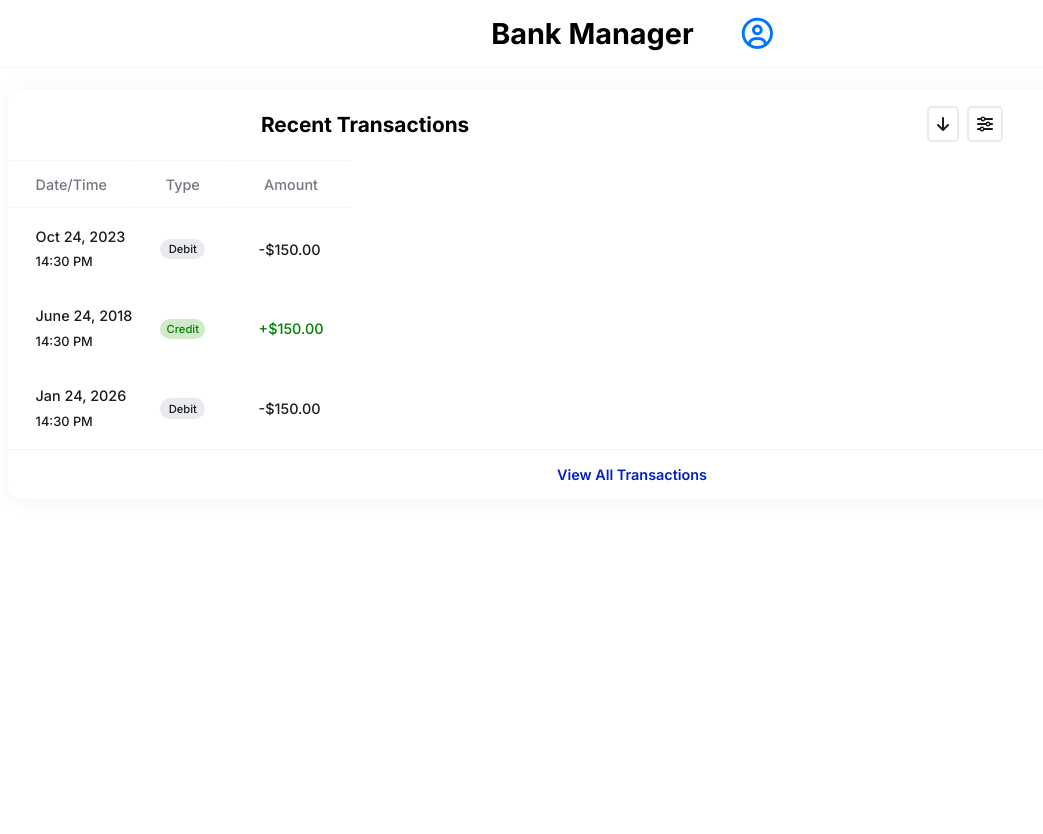
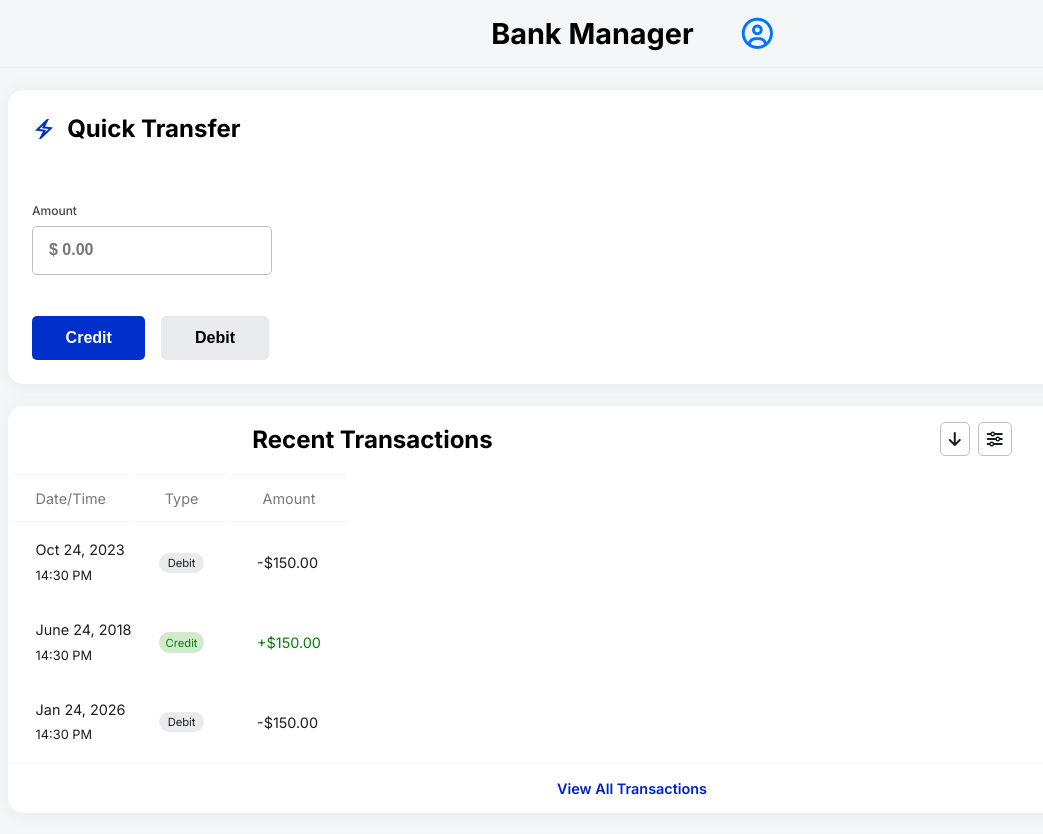
Before and after one commit to hadiashah01/bank-account-manager, a React (Vite) app: page / in a window 1280 px wide. Shown: the whole page, without its empty margins (8-1051 px from the left). Before the commit the page ends 800 px from the top, so only its background shows below. Built offline with nearby package versions, Linux system fonts and the light colour scheme.

Commit message:
add QuickTransferCard component with styling and integrate into main.jsx style: update TransactionTable styles style: refine global styles in index.css

```diff
--- /dev/null
+++ b/src/components/QuickTransferCard/QuickTransferCard.css
@@ -0,0 +1,58 @@
+.quick-transfer-card {
+  background-color: rgb(255, 255, 255);
+  margin-inline: 1rem;
+  margin-block: 1.4rem;
+  border-radius: 15px;
+  box-shadow:
+    0px 0px 25px 0px rgba(0, 0, 0, 0.04),
+    0px 4px 12px 0px rgba(0, 0, 0, 0.02);
+  padding: 1.5rem;
+}
+.transfer-card-top {
+  display: flex;
+  align-items: center;
+  gap: 0.7rem;
+  margin-bottom: 1rem;
+}
+h2 {
+  font-size: 1.5rem;
+}
+label {
+  margin-block: 1.8rem;
+  font-weight: 500;
+  color: #414755;
+  font-size: 0.75rem;
+}
+select,
+input {
+  width: 15rem;
+  padding-block: 0.9rem;
+  border-radius: 5px;
+  margin-block: 0.4rem 1rem;
+  border: 1px solid #c0bebe;
+  padding-inline: 1rem;
+  font-weight: 600;
+  font-size: 0.9rem;
+  color: rgb(46, 46, 46);
+}
+select,
+.transfer-label {
+  display: none;
+}
+input {
+  font-size: 1rem;
+}
+button {
+  margin-top: 1.6rem;
+  padding: 0.8rem 2.1rem;
+  border-radius: 5px;
+  font-size: 1rem;
+  font-weight: 700;
+  border: none;
+  background-color: #e9eaee;
+}
+.credit-button {
+  background-color: rgb(0, 47, 203);
+  margin-right: 1rem;
+  color: white;
+}
--- /dev/null
+++ b/src/components/QuickTransferCard/QuickTransferCard.jsx
@@ -0,0 +1,68 @@
+import "./QuickTransferCard.css";
+export default function QuickTransferCard() {
+  return (
+    <div className="quick-transfer-card">
+      <div className="transfer-card-top">
+        <svg
+          xmlns="http://www.w3.org/2000/svg"
+          height="24px"
+          viewBox="0 -960 960 960"
+          width="24px"
+          fill="#002fcb"
+        >
+          <path d="m280-80 160-300-320-40 480-460h80L520-580l320 40L360-80h-80Zm222-247 161-154-269-34 63-117-160 154 268 33-63 118Zm-22-153Z" />
+        </svg>
+        <h2>Quick Transfer</h2>
+      </div>
+      <label className="transfer-label" htmlFor="Transfer To">
+        Transfer To
+      </label>
+      <br />
+      <select id="transferTo">
+        <option value="1234">
+          <svg
+            xmlns="http://www.w3.org/2000/svg"
+            height="24px"
+            viewBox="0 -960 960 960"
+            width="24px"
+            fill="#005BCB"
+          >
+            <path d="M200-280v-280h80v280h-80Zm240 0v-280h80v280h-80ZM80-120v-80h800v80H80Zm600-160v-280h80v280h-80ZM80-640v-80l400-200 400 200v80H80Zm178-80h444-444Zm0 0h444L480-830 258-720Z" />
+          </svg>
+          Checking Account ****1234
+        </option>
+        <option value="5678" selected>
+          <svg
+            xmlns="http://www.w3.org/2000/svg"
+            height="24px"
+            viewBox="0 -960 960 960"
+            width="24px"
+            fill="#005BCB"
+          >
+            <path d="M668.5-531.5Q680-543 680-560t-11.5-28.5Q657-600 640-600t-28.5 11.5Q600-577 600-560t11.5 28.5Q623-520 640-520t28.5-11.5ZM320-600h200v-80H320v80ZM180-120q-34-114-67-227.5T80-580q0-92 64-156t156-64h200q29-38 70.5-59t89.5-21q25 0 42.5 17.5T720-820q0 6-1.5 12t-3.5 11q-4 11-7.5 22.5T702-751l91 91h87v279l-113 37-67 224H480v-80h-80v80H180Zm60-80h80v-80h240v80h80l62-206 98-33v-141h-40L620-720q0-20 2.5-38.5T630-796q-29 8-51 27.5T547-720H300q-58 0-99 41t-41 99q0 98 27 191.5T240-200Zm240-298Z" />
+          </svg>
+          Savings Account ****5678
+        </option>
+        <option value="9012">
+          <svg
+            xmlns="http://www.w3.org/2000/svg"
+            height="24px"
+            viewBox="0 -960 960 960"
+            width="24px"
+            fill="#005BCB"
+          >
+            <path d="M880-720v480q0 33-23.5 56.5T800-160H160q-33 0-56.5-23.5T80-240v-480q0-33 23.5-56.5T160-800h640q33 0 56.5 23.5T880-720Zm-720 80h640v-80H160v80Zm0 160v240h640v-240H160Zm0 240v-480 480Z" />
+          </svg>
+          Credit Card ****9012
+        </option>
+      </select>
+      <br />
+      <label htmlFor="Amount">Amount</label>
+      <br />
+      <input placeholder="$ 0.00" type="text" />
+      <br />
+      <button className="credit-button">Credit</button>
+      <button>Debit</button>
+    </div>
+  );
+}
--- a/src/components/TransactionTable/TransactionTable.css
+++ b/src/components/TransactionTable/TransactionTable.css
@@ -5,17 +5,17 @@
   box-shadow:
     0px 0px 25px 0px rgba(0, 0, 0, 0.04),
     0px 4px 12px 0px rgba(0, 0, 0, 0.02);
+  background-color: rgb(255, 255, 255);
 }
 
 h2 {
-  font-size: 1.3rem;
+  font-size: 1.5rem;
 }
 .table-top {
   display: flex;
   justify-content: space-around;
-  padding: 1rem 1.5rem;
+  padding: 1rem 1.3rem;
   align-items: center;
-  margin-inline: auto;
 }
 .icons {
   display: flex;
@@ -25,7 +25,7 @@ h2 {
   i {
     color: #1a1d1f;
     padding: 0.5rem;
-    border: 2px solid #ebebeb;
+    border: 1px solid #c0bebe;
     border-radius: 5px;
   }
 }
@@ -35,7 +35,7 @@ h2 {
 th,
 td {
   padding-block: 1em;
-  font-weight: 500;
+  font-weight: 400;
   color: #747781;
   font-size: 0.9rem;
   padding-inline: 1.6rem;
--- a/src/index.css
+++ b/src/index.css
@@ -13,4 +13,5 @@ body {
     Roboto,
     sans-serif;
   -webkit-font-smoothing: antialiased;
+  background-color: #f4f7f7;
 }
--- a/src/main.jsx
+++ b/src/main.jsx
@@ -2,7 +2,8 @@ import { StrictMode } from "react";
 import { createRoot } from "react-dom/client";
 import "./index.css";
 import Header from "./components/Header/Header";
-import TransactionTable from "./components/TransactionTable/TransactionTable"
+import TransactionTable from "./components/TransactionTable/TransactionTable";
+import QuickTransferCard from "./components/QuickTransferCard/QuickTransferCard";
 
 function createBankAccount(userFullName, branchInfo, depositAmount) {
   let branchName = branchInfo.branchName;
@@ -12,14 +13,18 @@ function createBankAccount(userFullName, branchInfo, depositAmount) {
   const monthlyCreditLimit = 150000;
   const monthlyDebitLimit = 150000;
   let userBalance = 0;
-  let creditedToday= 0;
+  let creditedToday = 0;
   let debitedToday = 0;
-  let TransactionRecords=[]
+  let TransactionRecords = [];
   function updateCredits(credits) {
     if (credits + creditedToday <= dailyCreditLimit) {
       userBalance += credits;
       creditedToday += credits;
-       TransactionRecords.push({userBalance,actionType:credit,time: new Date()})
+      TransactionRecords.push({
+        userBalance,
+        actionType: credit,
+        time: new Date(),
+      });
     }
   }
   function updateDebits(debits, targetUseraccount) {
@@ -27,7 +32,11 @@ function createBankAccount(userFullName, branchInfo, depositAmount) {
       userBalance -= debits;
       targetUseraccount += debits;
       debitedToday += debits;
-      TransactionRecords.push({userBalance,actionType:debit,time: new Date()})
+      TransactionRecords.push({
+        userBalance,
+        actionType: debit,
+        time: new Date(),
+      });
     }
   }
   function TransactionHistory() {
@@ -36,13 +45,15 @@ function createBankAccount(userFullName, branchInfo, depositAmount) {
   return (accountDetails = {
     userFullName,
     accountNumber: 675445266598,
-    IbanNumber: branchCode + "675445"
+    IbanNumber: branchCode + "675445",
   });
 }
 
 createRoot(document.getElementById("root")).render(
   <StrictMode>
     <Header></Header>
+
+    <QuickTransferCard></QuickTransferCard>
     <TransactionTable></TransactionTable>
   </StrictMode>,
 );
```
